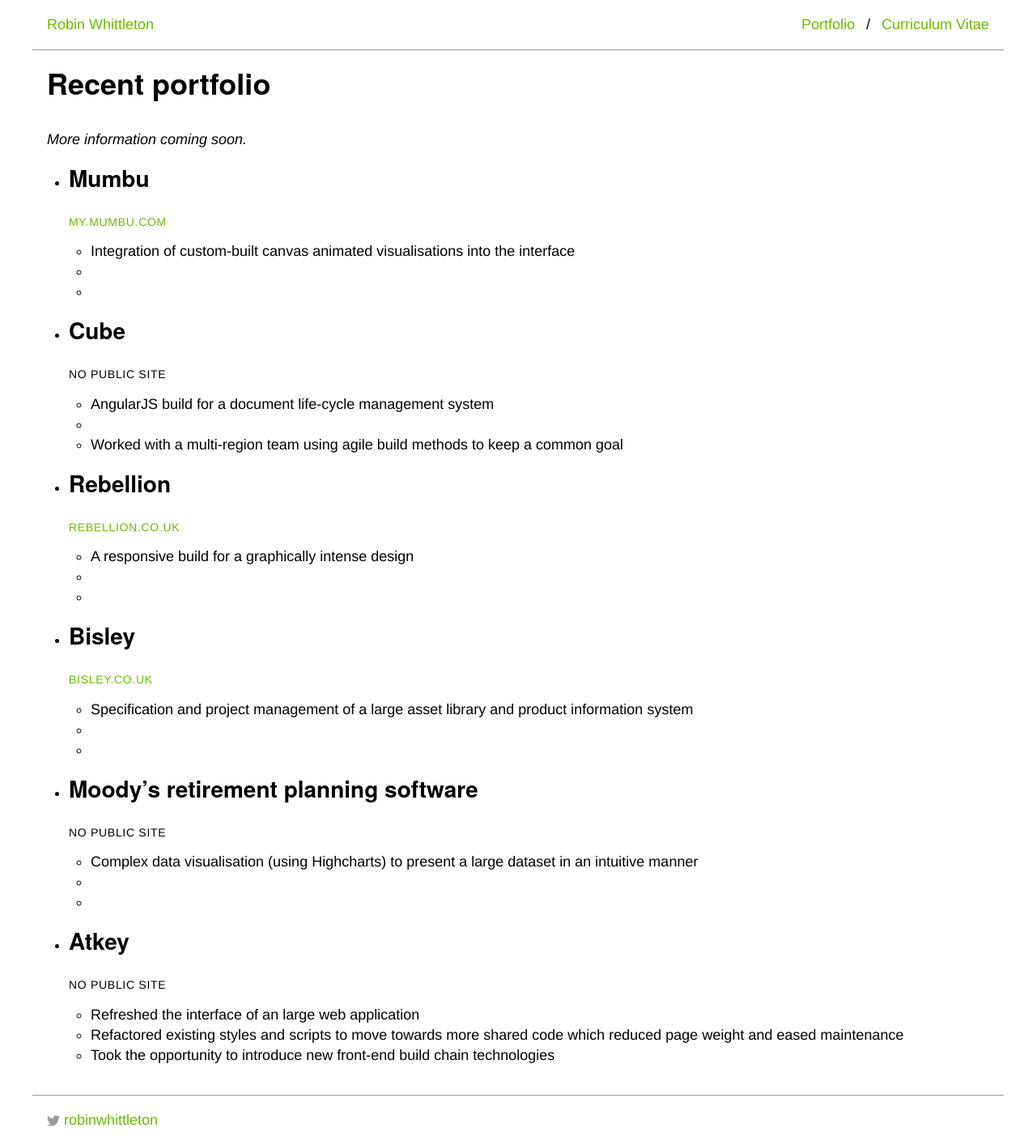
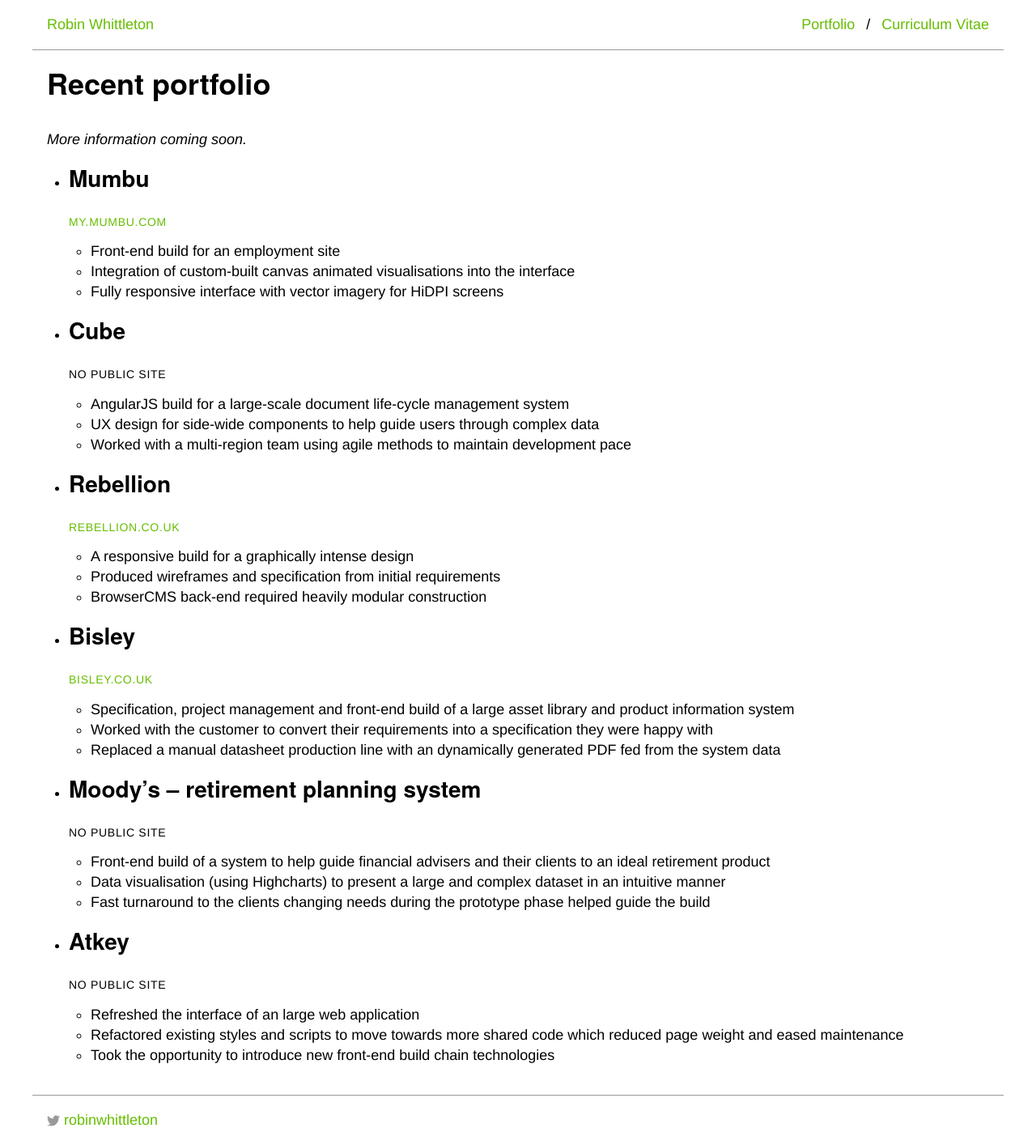
Before and after one commit to robinwhittleton/reala.net, a Jekyll site: the page built from index.html, in a window 1280 px wide. Shown: the whole page at 81% size. Built offline with Jekyll 4.4.1, drawn with Linux system fonts in a browser that asks for light colours.

Commit message:
Finish portfolio markup

```diff
--- a/index.html
+++ b/index.html
@@ -11,18 +11,18 @@
 		<h2>Mumbu</h2>
 		<p class="meta"><a href="http://my.mumbu.com/">my.mumbu.com</a></p>
 		<ul>
+			<li>Front-end build for an employment site</li>
 			<li>Integration of custom-built canvas animated visualisations into the interface</li>
-			<li></li>
-			<li></li>
+			<li>Fully responsive interface with vector imagery for HiDPI screens</li>
 		</ul>
 	</li>
 	<li>
 		<h2>Cube</h2>
 		<p class="meta">No public site</p>
 		<ul>
-			<li>AngularJS build for a document life-cycle management system</li>
-			<li></li>
-			<li>Worked with a multi-region team using agile build methods to keep a common goal</li>
+			<li>AngularJS build for a large-scale document life-cycle management system</li>
+			<li>UX design for side-wide components to help guide users through complex data</li>
+			<li>Worked with a multi-region team using agile methods to maintain development pace</li>
 		</ul>
 	</li>
 	<li>
@@ -30,26 +30,26 @@
 		<p class="meta"><a href="http://www.rebellion.co.uk/">rebellion.co.uk</a></p>
 		<ul>
 			<li>A responsive build for a graphically intense design</li>
-			<li></li>
-			<li></li>
+			<li>Produced wireframes and specification from initial requirements</li>
+			<li>BrowserCMS back-end required heavily modular construction</li>
 		</ul>
 	</li>
 	<li>
 		<h2>Bisley</h2>
 		<p class="meta"><a href="http://www.bisley.co.uk/">bisley.co.uk</a></p>
 		<ul>
-			<li>Specification and project management of a large asset library and product information system</li>
-			<li></li>
-			<li></li>
+			<li>Specification, project management and front-end build of a large asset library and product information system</li>
+			<li>Worked with the customer to convert their requirements into a specification they were happy with</li>
+			<li>Replaced a manual datasheet production line with an dynamically generated PDF fed from the system data</li>
 		</ul>
 	</li>
 	<li>
-		<h2>Moody’s retirement planning software</h2>
+		<h2>Moody’s – retirement planning system</h2>
 		<p class="meta">No public site</p>
 		<ul>
-			<li>Complex data visualisation (using Highcharts) to present a large dataset in an intuitive manner</li>
-			<li></li>
-			<li></li>
+			<li>Front-end build of a system to help guide financial advisers and their clients to an ideal retirement product</li>
+			<li>Data visualisation (using Highcharts) to present a large and complex dataset in an intuitive manner</li>
+			<li>Fast turnaround to the clients changing needs during the prototype phase helped guide the build</li>
 		</ul>
 	</li>
 	<li>
```
